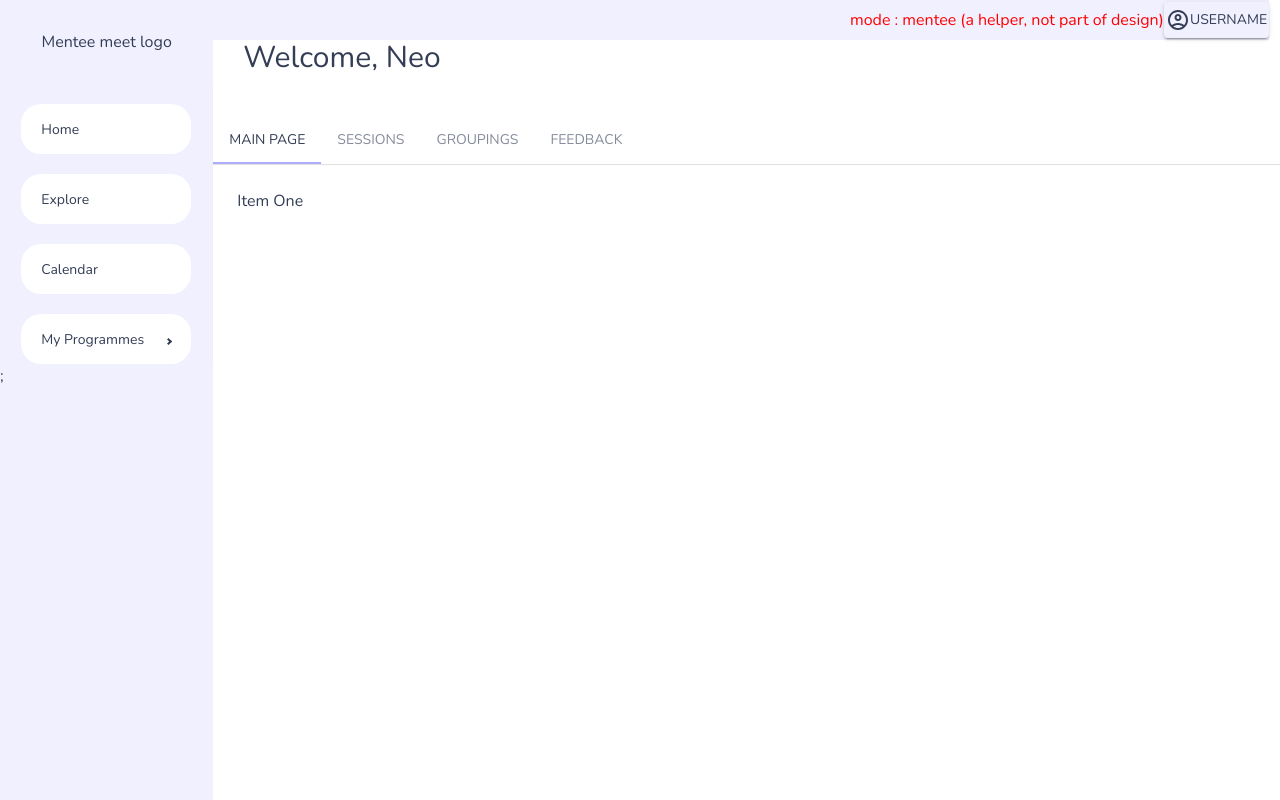
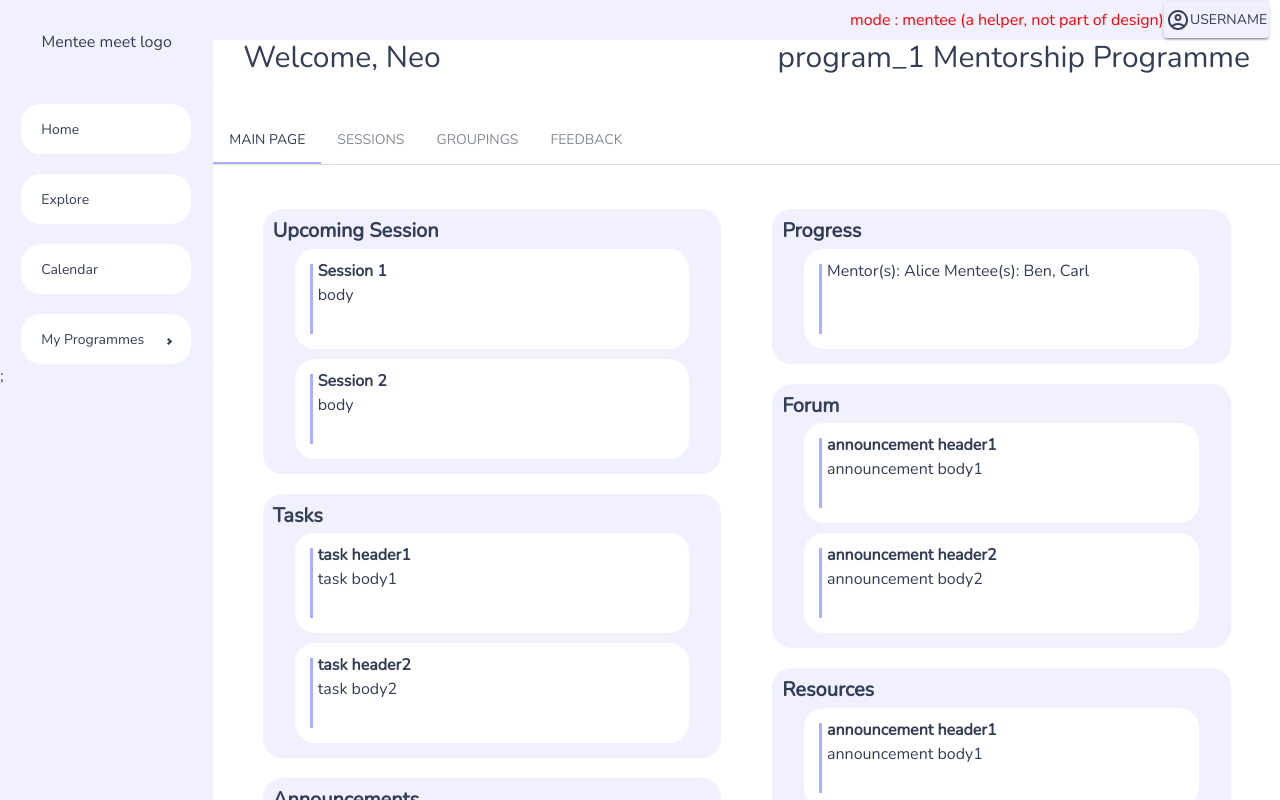
Before and after one commit to HEAP-2023/menteemeet, a React (Create React App) app in the folder client/: page /programmes/1 in a window 1280 px wide. Built offline with nearby package versions, Linux system fonts and the light colour scheme.

Commit message:
my programmes main page

```diff
--- a/client/public/index.html
+++ b/client/public/index.html
@@ -18,7 +18,7 @@
       work correctly both with client-side routing and a non-root public URL.
       Learn how to configure a non-root public URL by running `npm run build`.
     -->
-    <title>React App</title>
+    <title>MenteeMeet</title>
   </head>
   <body>
     <noscript>You need to enable JavaScript to run this app.</noscript>
--- a/client/src/App.js
+++ b/client/src/App.js
@@ -25,7 +25,7 @@ function App() {
                     <Route path="/" element={<Home/>}></Route>
                     <Route path="/explore" element={<Explore programmes={Programmes_available}/>}></Route>
                     <Route path="/profile" element={<Profile peerReviews={peerReviews} history={history} acctInfo={acctInfo}/>}></Route>
-                    <Route path="/programmes/:id" element={<Programme />}></Route>
+                    <Route path="/programmes/:id" element={<Programme programme_details={programmes_enrolled}/>}></Route>
                 </Routes>
             </main>
         </div>
@@ -42,23 +42,23 @@ const acctInfo = {
     email : "srneo.2022@scis.smu.edu.sg"
 }
 
-const programmes_enrolled = {
-    programID1 : {
+const programmes_enrolled = [
+    {
         id : 1,
         name : "program_1",
         img : "../../images/home/mentorship_1.jpg",
     },
-    programID2 : {
+    {
         id : 2,
         name : "program_2",
         img : "../../images/home/mentorship_2.png",
     },
-    programID3 : {
+    {
         id : 3,
         name : "program_3",
         img : "../../images/home/mentorship_3.jpg",
     },
-}
+]
 
 
 
--- /dev/null
+++ b/client/src/components/programme/Section.jsx
@@ -0,0 +1,26 @@
+import { Box, Typography } from "@mui/material"
+import { generateColors } from "../../theme"
+import SectionHeader from "../../components/SectionHeader"
+import SectionRow from "./SectionRow"
+
+
+const Section = ({header, rows, rowColor="primary.main", highlight=false, checkbox=false, showDTG=false}) => {
+
+    // console.log({rowColor})
+    return  (
+    <Box display="inline-flex" flexDirection="column" bgcolor="primary.main" width="100%" p="10px" borderRadius="20px" mt="20px">
+        <SectionHeader text={header} margin="0"/>
+        <Box display="inline-flex" flexDirection="column" alignItems="center">
+
+            {
+                Object.entries(rows).map((row) => {
+                    const [key, details] = row
+                    return (
+                        <SectionRow key={`${details.title}-${details.dtg}`} details={details} rowColor={rowColor} checkbox={checkbox} highlight={highlight} showDTG={showDTG}/>
+                    );
+                })
+            }
+        </Box>
+    </Box>)
+}
+export default Section;
--- /dev/null
+++ b/client/src/components/programme/SectionRow.jsx
@@ -0,0 +1,19 @@
+import { Box, Typography, Divider } from "@mui/material"
+
+const SectionRow = ({details, rowColor, checkbox, highlight, showDTG}) => {
+    const {title, body, dtg} = details;
+    return  (
+    <Box display="flex" flexDirection="row" width="90%" bgcolor="background.main" marginY="5px" p="10px"  minHeight="100px" borderRadius="20px">
+        {highlight && <Box p="5px">
+            <Divider orientation="vertical"  sx={{ borderRightWidth: 3 , borderColor: rowColor }}/>
+        </Box>}
+        {showDTG && <Box p="5px" display="flex" flexDirection="column" alignItems="center" justifyContent="center">
+            {dtg}
+        </Box>}
+        <Box display="flex" flexDirection="column">
+            <Typography  fontWeight="700" >{title}</Typography>
+            <Typography>{body}</Typography>
+        </Box>
+    </Box>)
+}
+export default SectionRow;
--- a/client/src/scenes/programme/Programme.jsx
+++ b/client/src/scenes/programme/Programme.jsx
@@ -4,6 +4,9 @@ import Tab from "@mui/material/Tab";
 import { TabPanel, TabContext } from '@mui/lab';
 import { useState } from "react";
 import PageHeader  from "../../components/PageHeader"
+import { useParams } from 'react-router-dom';
+import Section from "../../components/programme/Section"
+
 
 // redux
 import { useSelector } from "react-redux";
@@ -11,7 +14,11 @@ import { useSelector } from "react-redux";
 
 
 const Programme = ({programme_details}) => {
-    const [value, changeTab] = useState("main")
+    const {id} = useParams();
+
+    const programme = programme_details.find(program => program.id === Number(id));
+
+    const [tab, changeTab] = useState("main")
 
     const tabChange = (event, newValue) => {
         changeTab(newValue);
@@ -24,14 +31,13 @@ const Programme = ({programme_details}) => {
         <Box>
 
             {/* header */}
-            <Box display="flex">
+            <Box display="flex" justifyContent="space-between">
                 <PageHeader text={`Welcome, ${lastName}`}/>
-
+                <PageHeader fontSize="10px" text={`${programme.name} Mentorship Programme`}/>
             </Box>
-
-            <TabContext value={value}>
+            <TabContext value={tab}>
             <Box sx={{ borderBottom: 1, borderColor: 'divider' }}>
-                <Tabs value={value} onChange={tabChange}
+                <Tabs value={tab} onChange={tabChange}
                 textColor="inherit"
                 indicatorColor="secondary"
                 aria-label="basic tabs example">
@@ -45,7 +51,25 @@ const Programme = ({programme_details}) => {
                 </Tabs>
             </Box>
                 <TabPanel value="main" index={0}>
-                    Item One
+                    <Box display="flex" justifyContent="space-around" width="100%" height="100%">
+                        <Box width="45%" height="100%" display="flex" flexDirection="column" alignItems="center" >
+                            {/* Upcoming Session */}
+                            <Section header="Upcoming Session" rows={upcomingSession} rowColor="#AEAEFF" highlight={true}></Section>
+                            {/* Tasks */}
+                            <Section header="Tasks" rows={tasks} rowColor="#AEAEFF" highlight={true}></Section>
+                            {/* Announcements */}
+                            <Section header="Announcements" rows={announcements} rowColor="#AEAEFF" highlight={true}></Section>
+                        </Box>
+
+                        <Box width="45%">
+                            {/* events */}
+                            <Section header="Progress" rows={progress} rowColor="#AEAEFF" highlight={true}></Section>
+                            {/* events */}
+                            <Section header="Forum" rows={announcements} rowColor="#AEAEFF" highlight={true}></Section>
+                            {/* events */}
+                            <Section header="Resources" rows={announcements} rowColor="#AEAEFF" highlight={true}></Section>
+                        </Box>
+                    </Box>
                 </TabPanel>
                 <TabPanel value="sessions" index={1}>
                     Item Two
@@ -67,3 +91,54 @@ const Programme = ({programme_details}) => {
 }
 
 export default Programme;
+
+
+// hardcoded content to be fetched maybe tanstack query aka react query
+
+const upcomingSession = [
+    {
+        title: "Session 1",
+        body: "body",
+        dtg: "dtg1",
+        location: "location1"
+    },
+    {
+        title: "Session 2",
+        body: "body",
+        dtg: "dtg 2",
+        location: "location 2"
+    }
+]
+
+const tasks = {
+    task_1 : {
+        title : "task header1",
+        body : "task body1",
+        dtg : "dtg1",
+    },
+    task_2 : {
+        title : "task header2",
+        body : "task body2",
+        dtg : "dtg2",
+    },
+}
+
+const announcements = [
+    {
+        title : "announcement header1",
+        body : "announcement body1",
+        dtg : "dtg1",
+    },
+    {
+        title : "announcement header2",
+        body : "announcement body2",
+        dtg : "dtg2",
+    },
+
+]
+
+const progress = [
+    {
+        body: "Mentor(s): Alice Mentee(s): Ben, Carl"
+    }
+]
--- a/client/src/state(kiv)/index.js
+++ b/client/src/state(kiv)/index.js
@@ -76,7 +76,7 @@ export const userSlice = createSlice({
         removeCreated : (state, action) => {
             state.programmesCreated = state.programmesCreated.filter(p => p.id !== action.payload.programme.id)
         },
-        adddTasks : (state, action) => {
+        addTasks : (state, action) => {
             state.tasks = [...state.tasks, action.payload.task]
         },
         removeTask : (state, action) => {
```
